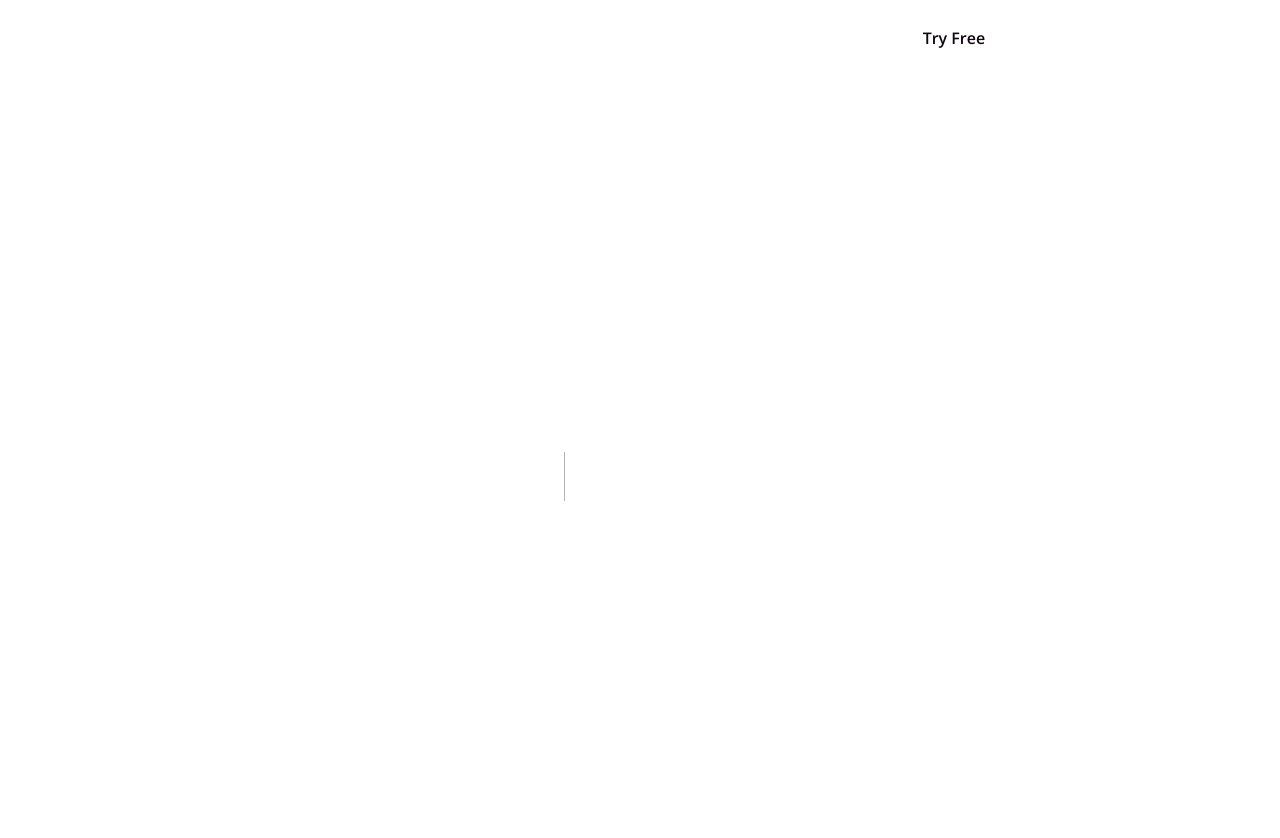
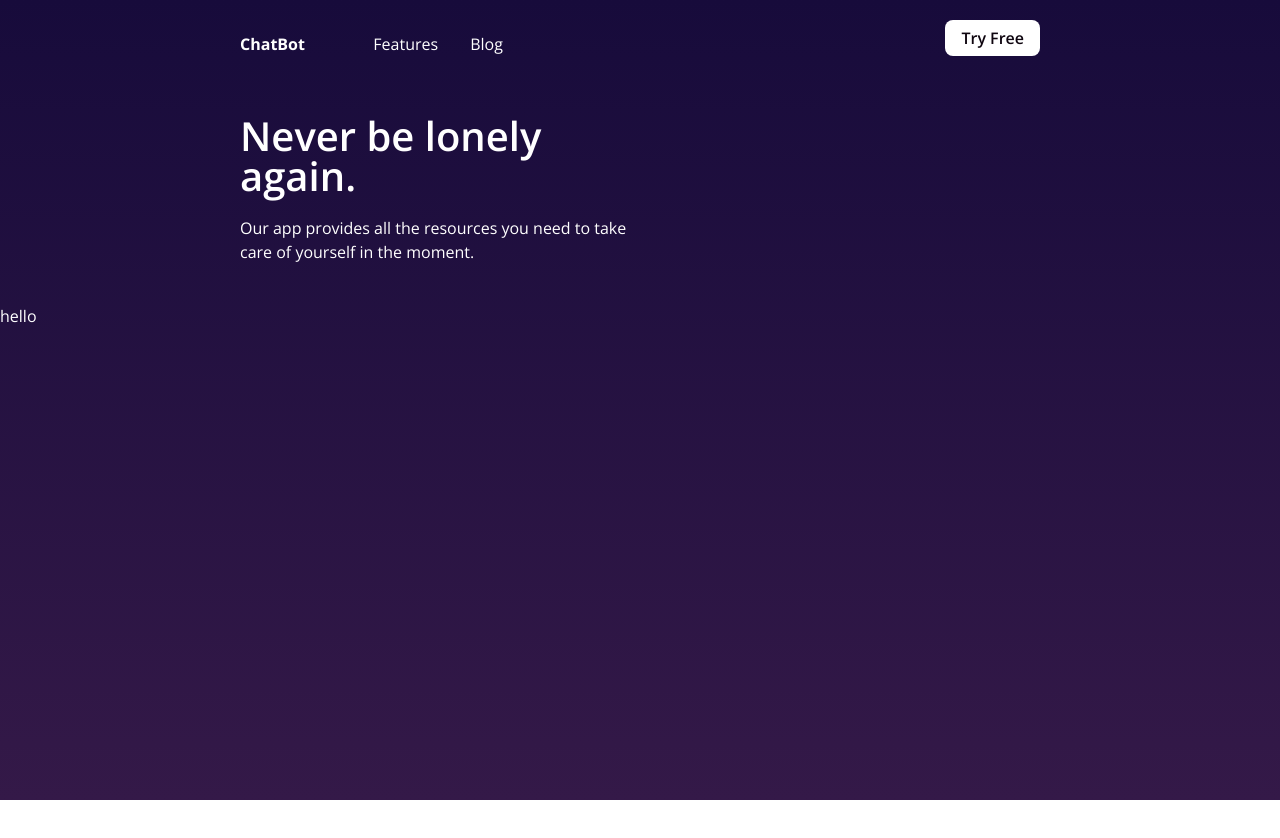
Before and after one commit to ENguyen25/mental-health-chatbot, a Next.js app: page /components/landing/header in a window 1280 px wide. Before the commit this address had no page. Shown: the top 838 px of the page. After the commit the page ends 800 px from the top, so only its background shows below. Built offline with nearby package versions, Linux system fonts and the light colour scheme.

Commit message:
added styling/content for header, features, blog

```diff
--- a/pages/components/blog.tsx
+++ /dev/null
@@ -1,9 +0,0 @@
-export default function Blog() {
-    return (
-        <div className="w-full">
-            <div className="w-full text-center">
-                <h2 className="max-w-1/2">Check out our blog for more meditation, sleep, stress, and mental health resources.</h2>
-            </div>
-        </div>
-    )
-  }
--- /dev/null
+++ b/pages/components/landing/blog.tsx
@@ -0,0 +1,8 @@
+export default function Blog() {
+    return (
+        <div className="w-full py-10 text-center">
+            <h2 className="mb-10">Check out our blog for more meditation, sleep, stress, and mental health resources.</h2>
+            <div className="h-80 bg-purple-2"></div>
+        </div>
+    )
+}
--- /dev/null
+++ b/pages/components/landing/features.tsx
@@ -0,0 +1,29 @@
+type Feature = {
+    id: number;
+    icon: string;
+    title: string;
+    description: string;
+};
+
+const features: Feature[] = [
+    { id: 1, icon: '1', title: 'Feature One', description: 'Description for feature one.' },
+    { id: 2, icon: '2', title: 'Feature Two', description: 'Description for feature two.' },
+    { id: 3, icon: '2', title: 'Feature Three', description: 'Description for feature three.' },
+    { id: 4, icon: '2', title: 'Feature Four', description: 'Description for feature four.' }
+];
+
+export default function Features() {
+    return (
+        <div className="w-full flex justify-center py-10">
+            <div className="w-[800px] grid grid-cols-2 grid-flow-row gap-4">
+                {features.map(feature => (
+                    <div key={feature.id} className="bg-dark-blue-2 p-4 rounded-lg">
+                        <img src={feature.icon} alt={feature.title} />
+                        <h2 className="text-xl font-bold">{feature.title}</h2>
+                        <p className="">{feature.description}</p>
+                    </div>
+                ))}
+            </div>
+        </div>
+    )
+}
--- /dev/null
+++ b/pages/components/landing/header.tsx
@@ -0,0 +1,12 @@
+export default function Header() {
+    return (
+        <div className="w-full flex justify-center py-10">
+            <div className="w-[800px] flex">
+                <div className="w-1/2">
+                    <h1 className="mb-5">Never be lonely again.</h1>
+                    <p>Our app provides all the resources you need to take care of yourself in the moment.</p>
+                </div>
+            </div>
+        </div>
+    )
+}
--- a/pages/components/navbar.tsx
+++ b/pages/components/navbar.tsx
@@ -2,12 +2,12 @@ export default function Navbar() {
     return (
       <div className="w-full flex justify-center py-5">
         <nav className="w-[800px] flex items-end">
-            <h1 className="w-1/6 font-bold">ChatBot</h1>
+            <p className="w-1/6 font-bold">ChatBot</p>
             <ul className="w-4/6 flex gap-8">
                 <li>Features</li>
                 <li>Blog</li>
             </ul>
-            <div className="w-1/6">
+            <div className="w-1/6 flex justify-end">
                 <button className="white-button">Try Free</button>
             </div>
         </nav>
--- a/pages/index.tsx
+++ b/pages/index.tsx
@@ -1,6 +1,8 @@
 import Head from "next/head";
 import client from "../lib/mongodb";
-import Blog from "./components/blog";
+import Blog from "./components/landing/blog";
+import Header from "./components/landing/header";
+import Features from "./components/landing/features";
 import type { InferGetServerSidePropsType, GetServerSideProps } from "next";
 
 type ConnectionStatus = {
@@ -32,7 +34,8 @@ export default function Home({
         <title>Create Next App</title>
         <link rel="icon" href="/favicon.ico" />
       </Head>
-      <h1 className="text-white">Everyone has the freedom of conscious thought and religion.</h1>
+      <Header />
+      <Features />
       <Blog />
     </div>
   );
--- a/styles/globals.css
+++ b/styles/globals.css
@@ -4,7 +4,7 @@
 
 @layer components {
     .dark-purple-fade {
-        @apply bg-gradient-to-b from-dark-blue to-purple;
+        @apply bg-gradient-to-b from-dark-blue-1 to-purple-1;
     }
 
     .white-button {
@@ -21,6 +21,11 @@ h1, h2, h3, h4, h5, h6 {
     font-weight: 600;
 }
 
+h1 {
+    font-size: 40px;
+    line-height: 40px;
+}
+
 body {
     background-image: linear-gradient(to bottom, #170B3B, #341948);
     height: 100vh;
--- a/tailwind.config.js
+++ b/tailwind.config.js
@@ -9,8 +9,14 @@ module.exports = {
     extend: {
       colors: {
         'black': '#0E050F',
-        'dark-blue': '#170B3B',
-        'purple': '#341948',
+        'dark-blue': {
+          '1': '#170B3B',
+          '2': '#271B4B'
+        },
+        'purple': {
+          '1': '#341948',
+          '2': '#412952'
+        },
         'purple-haze': '#9388A2',
       },
       fontFamily: {
```
